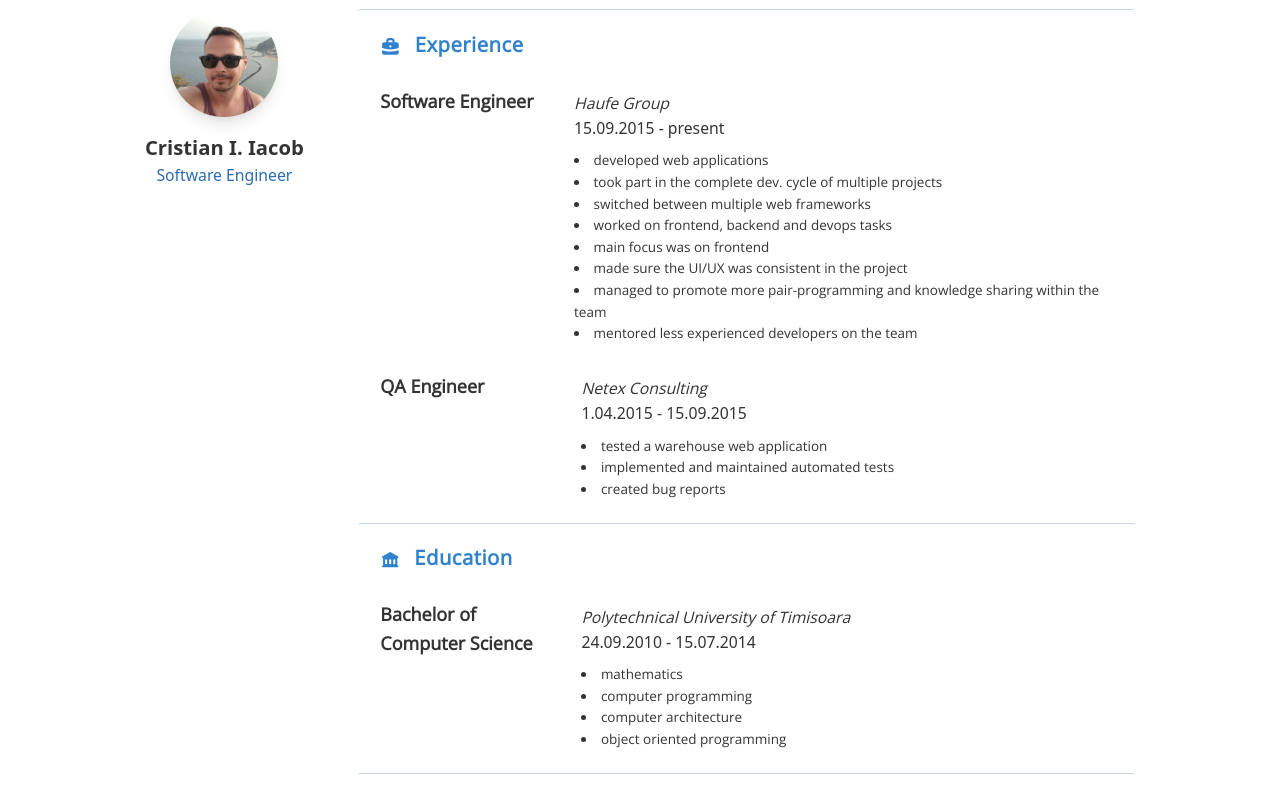
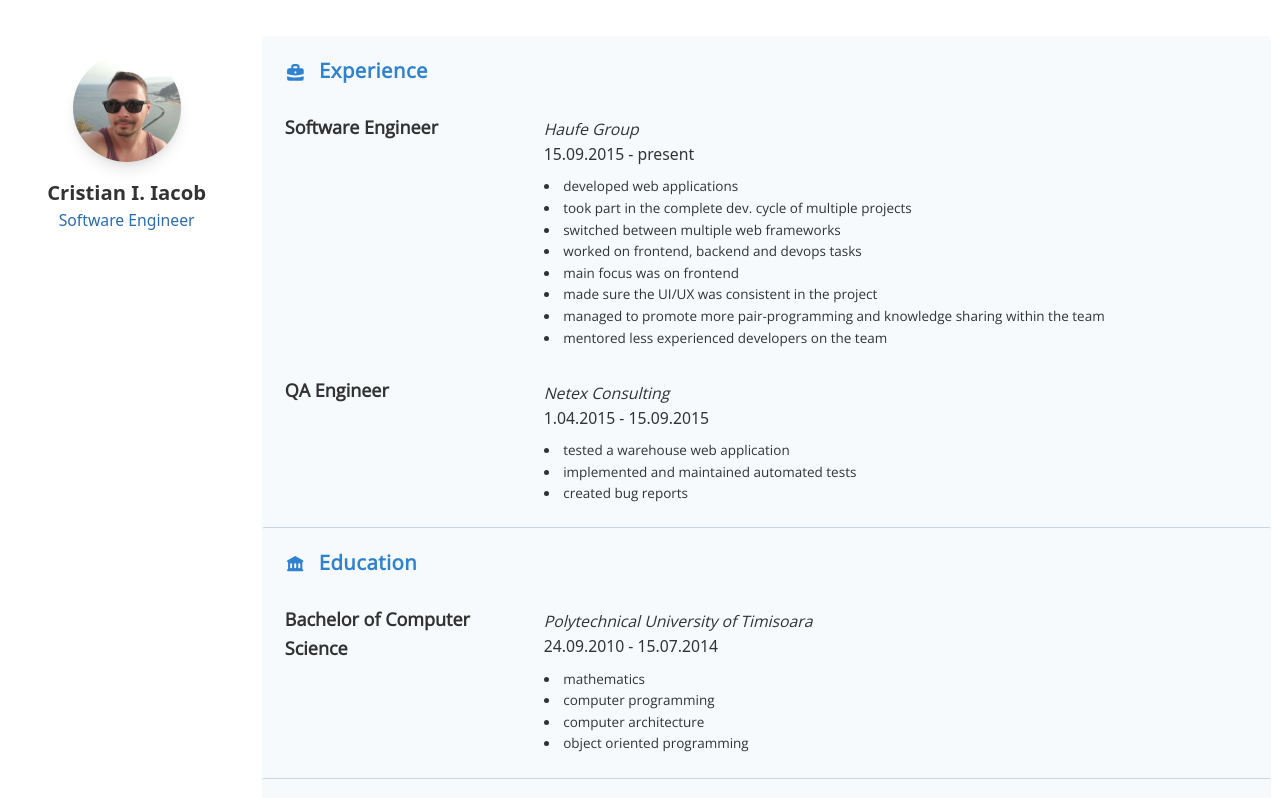
Before and after one commit to CristianIacob/resume, a Next.js app: page / in a window 1280 px wide. Shown: the top 798 px of the page. Built offline with nearby package versions, Linux system fonts and the light colour scheme.

Commit message:
Fix warnings. Change layout. Update styles in info section

```diff
--- a/Assets/svg/dynamic-svg.js
+++ b/Assets/svg/dynamic-svg.js
@@ -3,9 +3,9 @@ import React from "react";
 export const briefcase = (
   <svg fill="currentColor" viewBox="0 0 20 20">
     <path
-      fill-rule="evenodd"
+      fillRule="evenodd"
       d="M6 6V5a3 3 0 013-3h2a3 3 0 013 3v1h2a2 2 0 012 2v3.57A22.952 22.952 0 0110 13a22.95 22.95 0 01-8-1.43V8a2 2 0 012-2h2zm2-1a1 1 0 011-1h2a1 1 0 011 1v1H8V5zm1 5a1 1 0 011-1h.01a1 1 0 110 2H10a1 1 0 01-1-1z"
-      clip-rule="evenodd"></path>
+      clipRule="evenodd"></path>
     <path d="M2 13.692V16a2 2 0 002 2h12a2 2 0 002-2v-2.308A24.974 24.974 0 0110 15c-2.796 0-5.487-.46-8-1.308z"></path>
   </svg>
 );
@@ -13,18 +13,18 @@ export const briefcase = (
 export const library = (
   <svg fill="currentColor" viewBox="0 0 20 20">
     <path
-      fill-rule="evenodd"
+      fillRule="evenodd"
       d="M10.496 2.132a1 1 0 00-.992 0l-7 4A1 1 0 003 8v7a1 1 0 100 2h14a1 1 0 100-2V8a1 1 0 00.496-1.868l-7-4zM6 9a1 1 0 00-1 1v3a1 1 0 102 0v-3a1 1 0 00-1-1zm3 1a1 1 0 012 0v3a1 1 0 11-2 0v-3zm5-1a1 1 0 00-1 1v3a1 1 0 102 0v-3a1 1 0 00-1-1z"
-      clip-rule="evenodd"></path>
+      clipRule="evenodd"></path>
   </svg>
 );
 
 export const translate = (
   <svg fill="currentColor" viewBox="0 0 20 20">
     <path
-      fill-rule="evenodd"
+      fillRule="evenodd"
       d="M7 2a1 1 0 011 1v1h3a1 1 0 110 2H9.578a18.87 18.87 0 01-1.724 4.78c.29.354.596.696.914 1.026a1 1 0 11-1.44 1.389c-.188-.196-.373-.396-.554-.6a19.098 19.098 0 01-3.107 3.567 1 1 0 01-1.334-1.49 17.087 17.087 0 003.13-3.733 18.992 18.992 0 01-1.487-2.494 1 1 0 111.79-.89c.234.47.489.928.764 1.372.417-.934.752-1.913.997-2.927H3a1 1 0 110-2h3V3a1 1 0 011-1zm6 6a1 1 0 01.894.553l2.991 5.982a.869.869 0 01.02.037l.99 1.98a1 1 0 11-1.79.895L15.383 16h-4.764l-.724 1.447a1 1 0 11-1.788-.894l.99-1.98.019-.038 2.99-5.982A1 1 0 0113 8zm-1.382 6h2.764L13 11.236 11.618 14z"
-      clip-rule="evenodd"></path>
+      clipRule="evenodd"></path>
   </svg>
 );
 
--- a/components/Group/index.jsx
+++ b/components/Group/index.jsx
@@ -2,7 +2,7 @@ import React from "react";
 
 function Group(props) {
   return (
-    <main className="w-full flex flex-col items-start rounded-sm px-5 py-5 border-t border-gray-400">
+    <main className="w-full flex flex-col items-start rounded-sm px-5 py-5">
       <div className="flex items-center mb-6 h-6">
         {props.icon && <span className="w-6 fill-current text-blue-600 mr-3">{props.icon} </span>}
         {props.title && <h1 className="text-lg text-blue-600 font-bold pb-1 w-full tracking-wide">{props.title}</h1>}
--- a/components/Layout/index.js
+++ b/components/Layout/index.js
@@ -3,9 +3,9 @@ import PropTypes from "prop-types";
 
 const Layout = ({ children }) => {
   return (
-    <div className="h-full mt-2 mb-6">
+    <div className="h-full">
       <div className="mx-auto">
-        <main className="container flex flex-col justify-center mx-auto lg:flex-row">{children}</main>
+        <main className="container flex my-8 flex-col justify-center mx-auto w-full lg:flex-row">{children}</main>
       </div>
     </div>
   );
--- a/components/PersonalInfo/index.jsx
+++ b/components/PersonalInfo/index.jsx
@@ -1,5 +1,4 @@
 import React from "react";
-import Group from "../Group";
 
 /**
  * TODO: need contact info somewhere here; maybe right-side?
@@ -10,10 +9,10 @@ import Group from "../Group";
 function PersonalInfo(props) {
   const { name, title, workplace } = props.data;
   return (
-    <section className="w-full my-8 flex flex-col items-center md:flex-row lg:flex-col lg:my-0">
+    <section className="w-full my-8 flex flex-col items-center sm:pl-5 md:flex-row lg:pl-0 lg:flex-col lg:my-0">
       <img className="w-32 h-32 shadow-lg md:w-36 md:h-36 lg:w-24 lg:h-24 object-cover object-center rounded-full" src={`/profile.jpg`} />
       <section className="flex flex-col mt-3 items-center md:items-start md:ml-12 md:mt-0 lg:mt-3 font-serif lg:items-center lg:ml-0">
-        <h1 className="text-2xl lg:text-lg font-sans font-bold">{name}</h1>
+        <h1 className="text-2xl font-sans font-bold lg:text-lg lg:text-center">{name}</h1>
         <span className="text-base font-sans font-medium text-blue-700 lg:text-sm">{title}</span>
       </section>
     </section>
--- a/pages/index.js
+++ b/pages/index.js
@@ -23,10 +23,10 @@ function Home() {
       </Head>
 
       <Layout>
-        <section className="flex flex-col lg:pr-12">
+        <section className="flex flex-col lg:px-8 lg:pt-4 lg:w-1/4 xl:w-1/5">
           <PersonalInfo data={personal} />
         </section>
-        <section className="flex flex-col">
+        <section className="flex rounded mx-2 flex-col lg:w-3/4 xl:w-4/5 bg-gray-100 divide-y divide-gray-400">
           <Experience data={work} />
           <Education data={education} />
           <Linguistics data={languages} />
```
